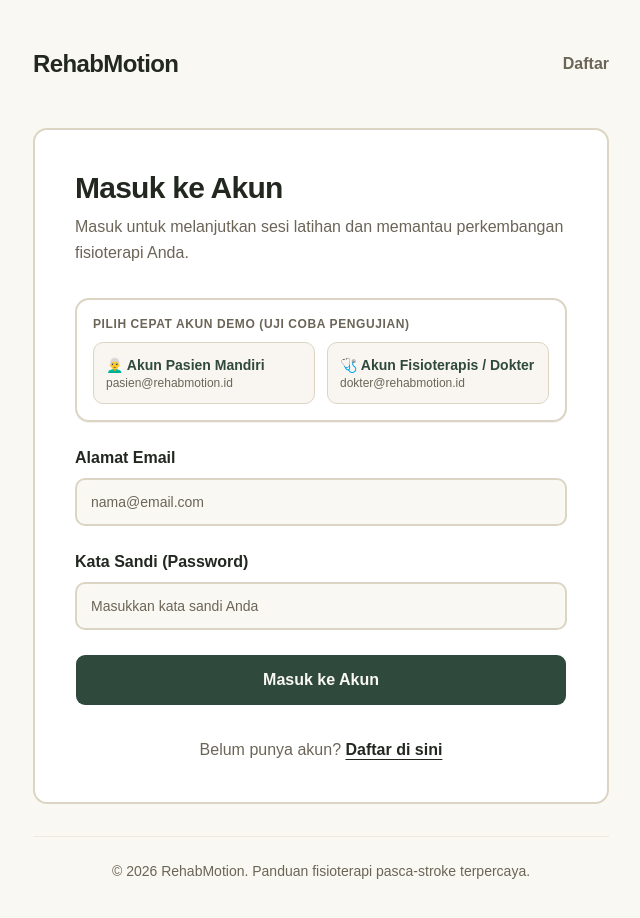
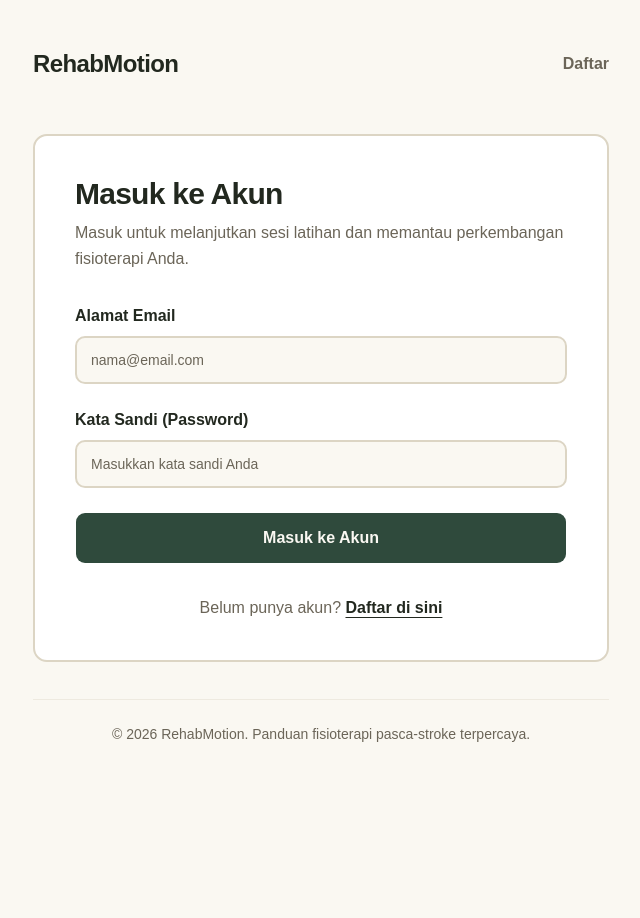
Before and after one commit to Xin00n/RehabMotion, a React (Vite) app in the folder frontend/: page /login in a window 1280 px wide. Shown: the top 918 px of the page, without its empty margins (319-959 px from the left). After the commit the page ends 800 px from the top, so only its background shows below. Built offline with nearby package versions, Linux system fonts and the light colour scheme; no server answers.

Commit message:
feat: remove quick-select demo account buttons from login page

```diff
--- a/frontend/src/features/auth/components/login-form.tsx
+++ b/frontend/src/features/auth/components/login-form.tsx
@@ -23,7 +23,6 @@ export function LoginForm() {
   const {
     register,
     handleSubmit,
-    setValue,
     formState: { errors, isSubmitting },
   } = useForm<LoginFormData>({
     resolver: zodResolver(loginSchema),
@@ -68,37 +67,6 @@ export function LoginForm() {
         </div>
       )}
 
-      {/* Demo Account Picker for Testing */}
-      <div className="rounded-xl border-2 border-border bg-card p-4 space-y-2.5 shadow-2xs">
-        <span className="text-xs font-bold text-muted-foreground uppercase tracking-wider block">
-          Pilih Cepat Akun Demo (Uji Coba Pengujian)
-        </span>
-        <div className="grid grid-cols-1 sm:grid-cols-2 gap-3">
-          <button
-            type="button"
-            onClick={() => {
-              setValue("email", "pasien@rehabmotion.id", { shouldValidate: true })
-              setValue("password", "password123", { shouldValidate: true })
-            }}
-            className="p-3 rounded-lg border border-border bg-muted/40 hover:bg-muted text-foreground text-left cursor-pointer transition-colors"
-          >
-            <span className="font-bold text-sm text-primary block">👨‍🦳 Akun Pasien Mandiri</span>
-            <span className="text-xs text-muted-foreground truncate block">pasien@rehabmotion.id</span>
-          </button>
-
-          <button
-            type="button"
-            onClick={() => {
-              setValue("email", "dokter@rehabmotion.id", { shouldValidate: true })
-              setValue("password", "password123", { shouldValidate: true })
-            }}
-            className="p-3 rounded-lg border border-border bg-muted/40 hover:bg-muted text-foreground text-left cursor-pointer transition-colors"
-          >
-            <span className="font-bold text-sm text-primary block">🩺 Akun Fisioterapis / Dokter</span>
-            <span className="text-xs text-muted-foreground truncate block">dokter@rehabmotion.id</span>
-          </button>
-        </div>
-      </div>
 
       {/* Alamat Email */}
       <div className="space-y-2">
```
